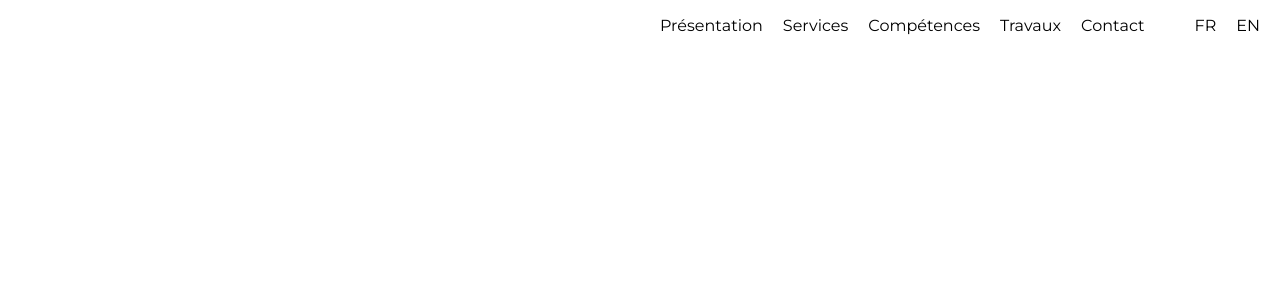
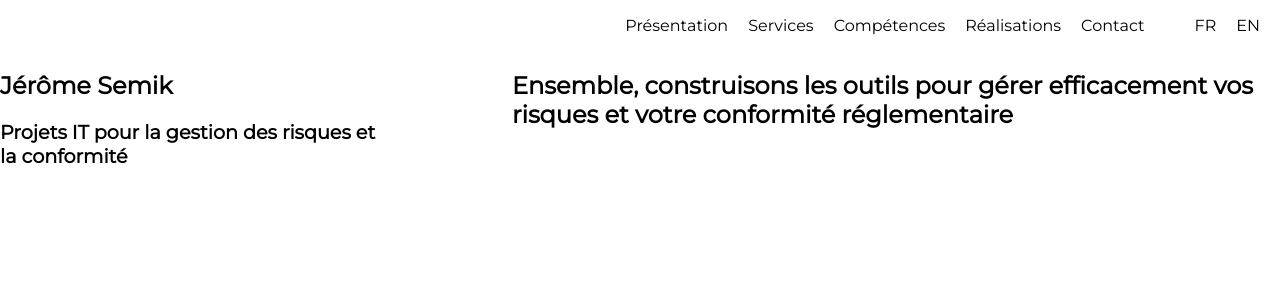
Before and after one commit to Myzaka/Personal-page, a React (Create React App) app in the folder frontend/: page / in a window 1280 px wide. Shown: the top 300 px of the page. Built offline with nearby package versions, Linux system fonts and the light colour scheme.

Commit message:
Ajout Presentation - version simple

```diff
--- a/frontend/src/App.js
+++ b/frontend/src/App.js
@@ -1,11 +1,14 @@
 import React from 'react';
 import './App.css';
 import Header from './components/Header/Header';
+import Presentation from './components/Presentation/Presentation';
 
 function App() {
   return (
-      <Header language={'fr'}
-        />
+      <body>
+        <Header language={'fr'}/>
+        <Presentation language={'fr'} />
+      </body>
   );
 }
 
--- a/frontend/src/components/Header/Header_text.json
+++ b/frontend/src/components/Header/Header_text.json
@@ -3,7 +3,7 @@
       "presentation": "Présentation",
       "services": "Services",
       "skills": "Compétences",
-      "projects": "Travaux",
+      "projects": "Réalisations",
       "contact": "Contact"
     },
     "en": {
--- /dev/null
+++ b/frontend/src/components/Presentation/Presentation.jsx
@@ -0,0 +1,18 @@
+import React from 'react';
+import './Presentation_style.scss';
+import texts from './Presentation_text.json';
+
+export default function Presentation( {language} ) {
+    const text = texts[language];
+    return(
+        <section className='presentation'>
+            <div className='presentation__panel1'>
+                <h1 className='presentation__maintitle'>{text.name}</h1>
+                <h2 className='presentation__subtitle'>{text.offer}</h2>
+            </div>
+            <div className='presentation__panel2'>
+                <h1 className='presentation__maintitle'>{text.pitch}</h1>
+            </div>
+        </section>
+    )
+}
--- /dev/null
+++ b/frontend/src/components/Presentation/Presentation_style.scss
@@ -0,0 +1,22 @@
+@font-face { font-family: Montserrat; src: url('../../assets/font/Montserrat-Regular.ttf'); }
+@font-face { font-family: Montserrat-Bold; src: url('../../assets/font/Montserrat-Bold.ttf'); }
+
+
+.presentation {
+    font-family: Montserrat;
+    display: flex;
+    flex-direction: row;
+    justify-content: space-between;
+    &__panel1 {
+        width: 30%;
+    }
+    &__panel2 {
+        width: 60%;
+    }
+    &__maintitle {
+        font-size: 1.5em;
+    }
+    &__subtitle {
+        font-size: 1.2em;
+    }
+}
--- /dev/null
+++ b/frontend/src/components/Presentation/Presentation_text.json
@@ -0,0 +1,12 @@
+{
+    "fr": {
+      "name": "Jérôme Semik",
+      "offer": "Projets IT pour la gestion des risques et la conformité",
+      "pitch": "Ensemble, construisons les outils pour gérer efficacement vos risques et votre conformité réglementaire"
+    },
+    "en": {
+      "name": "Jérôme Semik",
+      "offer": "IT projects for risks and compliance management",
+      "pitch": "Let's build together the tools you need to effectively manage your risks and regulatory compliance."
+    }
+  }
```
